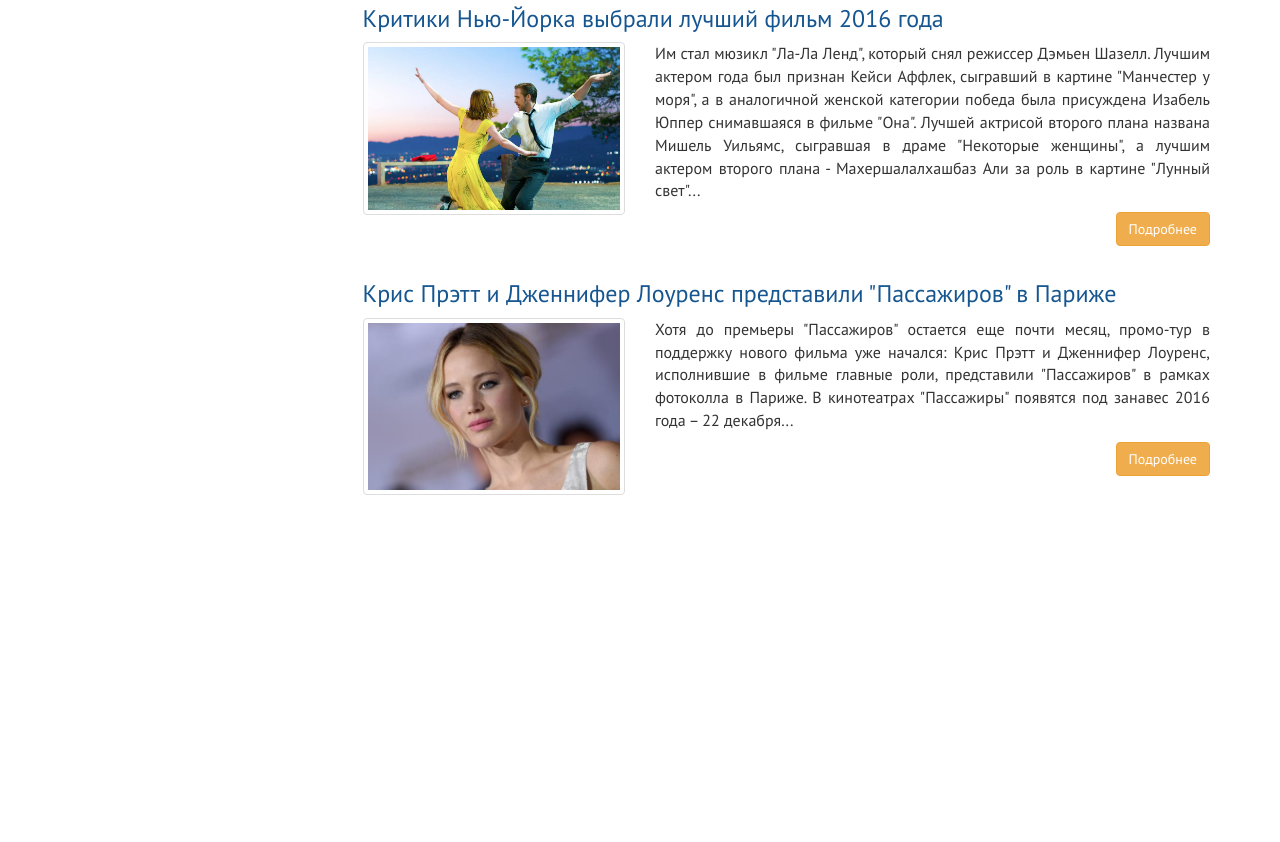
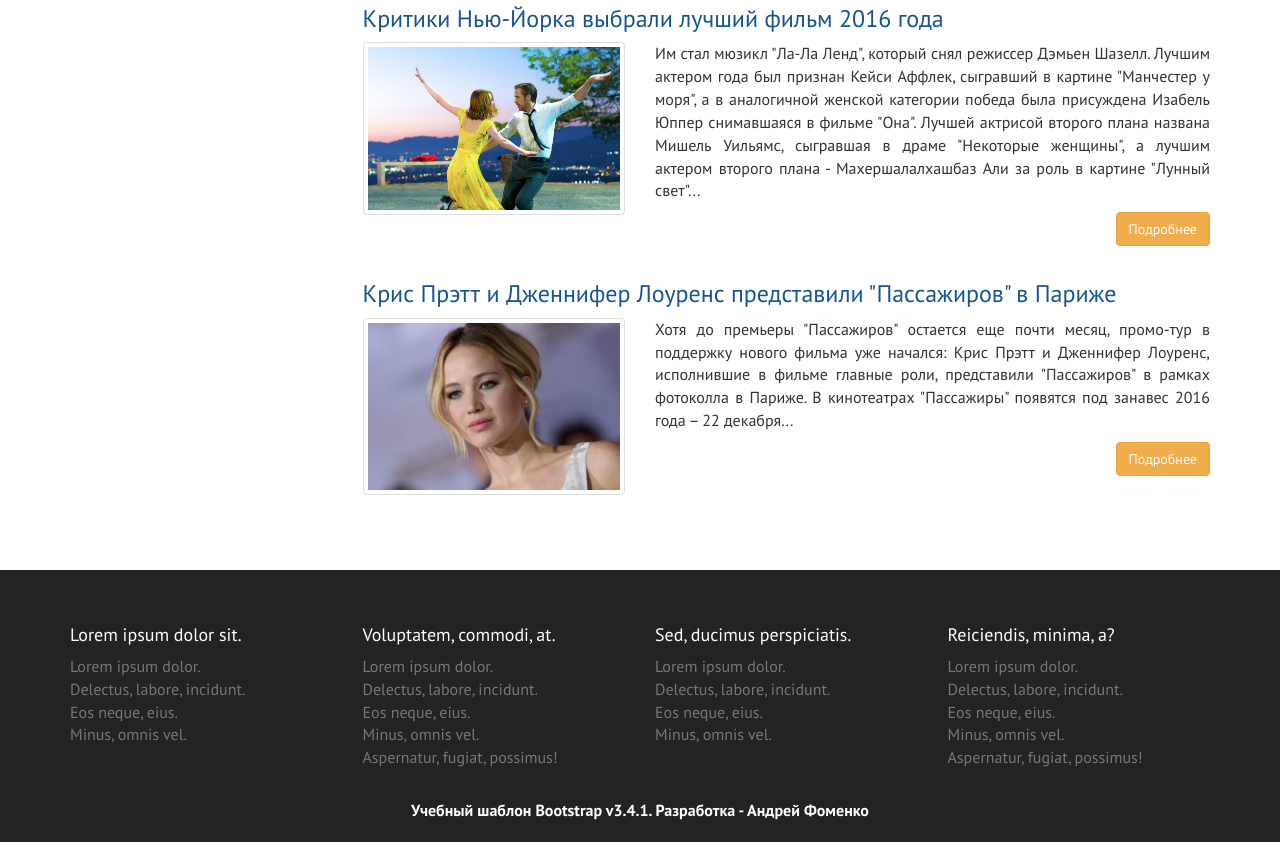
Before and after one commit to Vector-Kolesnikoff/kinozal-template-project, a website: page index.html in a window 1280 px wide. Shown: the part 3004-3846 px from the top of the page. Before the commit the page ends 3574 px from the top, so only its background shows below. Drawn offline with Linux system fonts and the light colour scheme.

Commit message:
Footer is ready

```diff
--- a/assets/scss/_footer.scss
+++ b/assets/scss/_footer.scss
@@ -0,0 +1,30 @@
+footer {
+  background-color: $color-dark;
+  padding-top: $gap * 3;
+  color: $color-light;
+
+  .footer__menu {
+
+    &-list{
+      list-style: none;
+      padding: 0;
+
+      a {
+        color: darken($color-gray, 40%);
+
+        &:hover {
+          color: lighten($color-gray, 15%);
+        }
+      }
+    }
+  }
+
+  .footer__adress {
+    text-align: center;
+    margin: 20px 0;
+
+    a {
+      color: $color-light;
+    }
+  }
+}
--- a/index.html
+++ b/index.html
@@ -576,6 +576,64 @@
 
     </div>
   </div>
+
+  <footer class="container-fluid">
+    <div class="row">
+      <div class="container">
+        <div class="row">
+
+          <div class="footer__menu col-md-3 col-xs-6">
+            <h4>Lorem ipsum dolor sit.</h4>
+            <ul class="footer__menu-list">
+              <li><a href="#">Lorem ipsum dolor.</a></li>
+              <li><a href="#">Delectus, labore, incidunt.</a></li>
+              <li><a href="#">Eos neque, eius.</a></li>
+              <li><a href="#">Minus, omnis vel.</a></li>
+            </ul>
+          </div>
+
+          <div class="footer__menu col-md-3 col-xs-6">
+            <h4>Voluptatem, commodi, at.</h4>
+            <ul class="footer__menu-list">
+              <li><a href="#">Lorem ipsum dolor.</a></li>
+              <li><a href="#">Delectus, labore, incidunt.</a></li>
+              <li><a href="#">Eos neque, eius.</a></li>
+              <li><a href="#">Minus, omnis vel.</a></li>
+              <li><a href="#">Aspernatur, fugiat, possimus!</a></li>
+            </ul>
+          </div>
+
+          <div class="footer__menu col-md-3 col-xs-6">
+            <h4>Sed, ducimus perspiciatis.</h4>
+            <ul class="footer__menu-list">
+              <li><a href="#">Lorem ipsum dolor.</a></li>
+              <li><a href="#">Delectus, labore, incidunt.</a></li>
+              <li><a href="#">Eos neque, eius.</a></li>
+              <li><a href="#">Minus, omnis vel.</a></li>
+            </ul>
+          </div>
+
+          <div class="footer__menu col-md-3 col-xs-6">
+            <h4>Reiciendis, minima, a?</h4>
+            <ul class="footer__menu-list">
+              <li><a href="#">Lorem ipsum dolor.</a></li>
+              <li><a href="#">Delectus, labore, incidunt.</a></li>
+              <li><a href="#">Eos neque, eius.</a></li>
+              <li><a href="#">Minus, omnis vel.</a></li>
+              <li><a href="#">Aspernatur, fugiat, possimus!</a></li>
+            </ul>
+          </div>
+
+        </div>
+
+        <div class="row">
+          <div class="footer__adress">
+            <strong><a href="#">Учебный шаблон Bootstrap v3.4.1. Разработка - Андрей Фоменко</a></strong>
+          </div>
+        </div>
+      </div>
+    </div>
+  </footer>
   <!-- https://is.gd/4w3u5I -->
 
   <script src="libs/jquery/dist/jquery.min.js"></script>
```
Also changed, not shown: assets/css/style.css.
